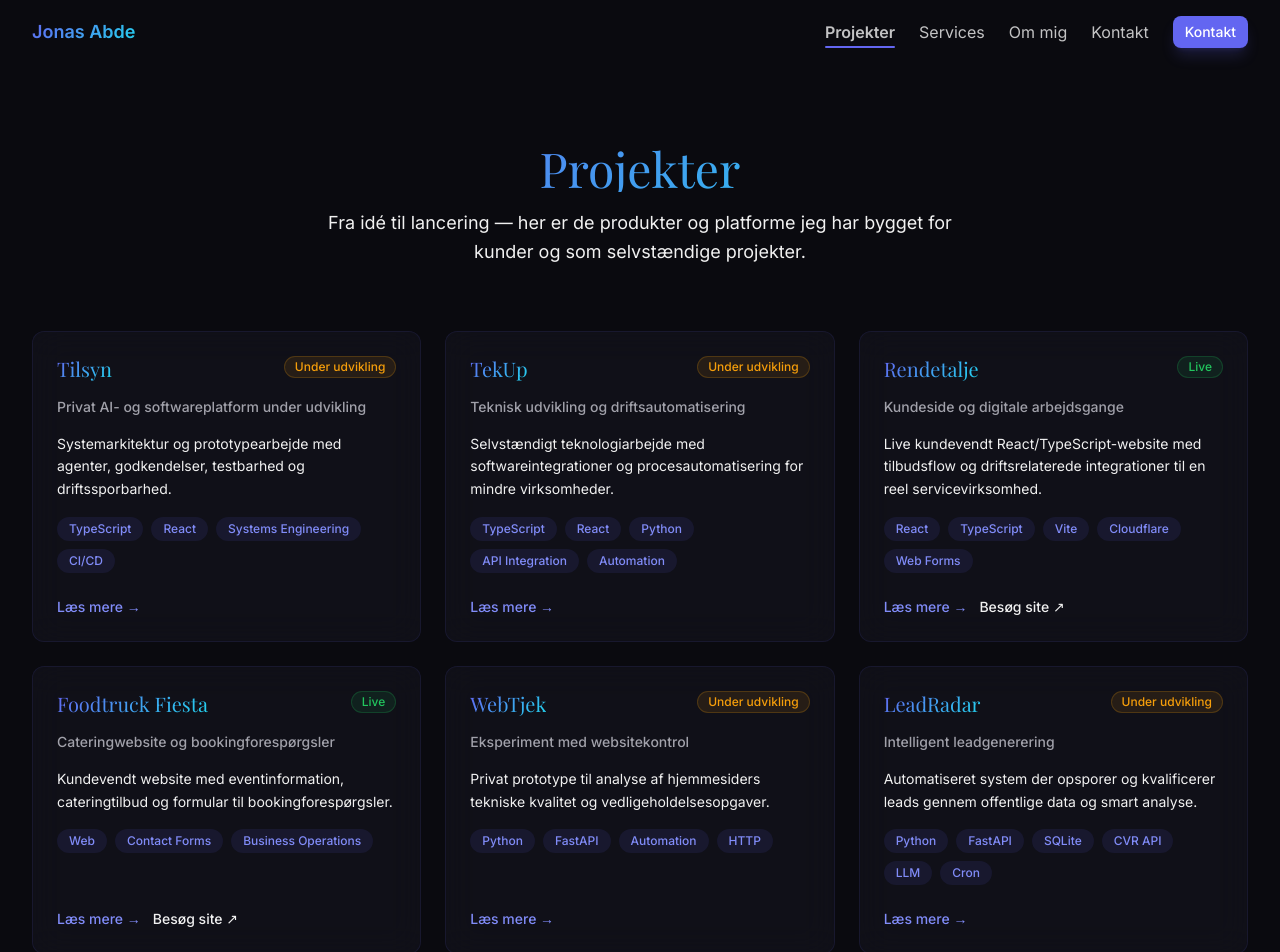
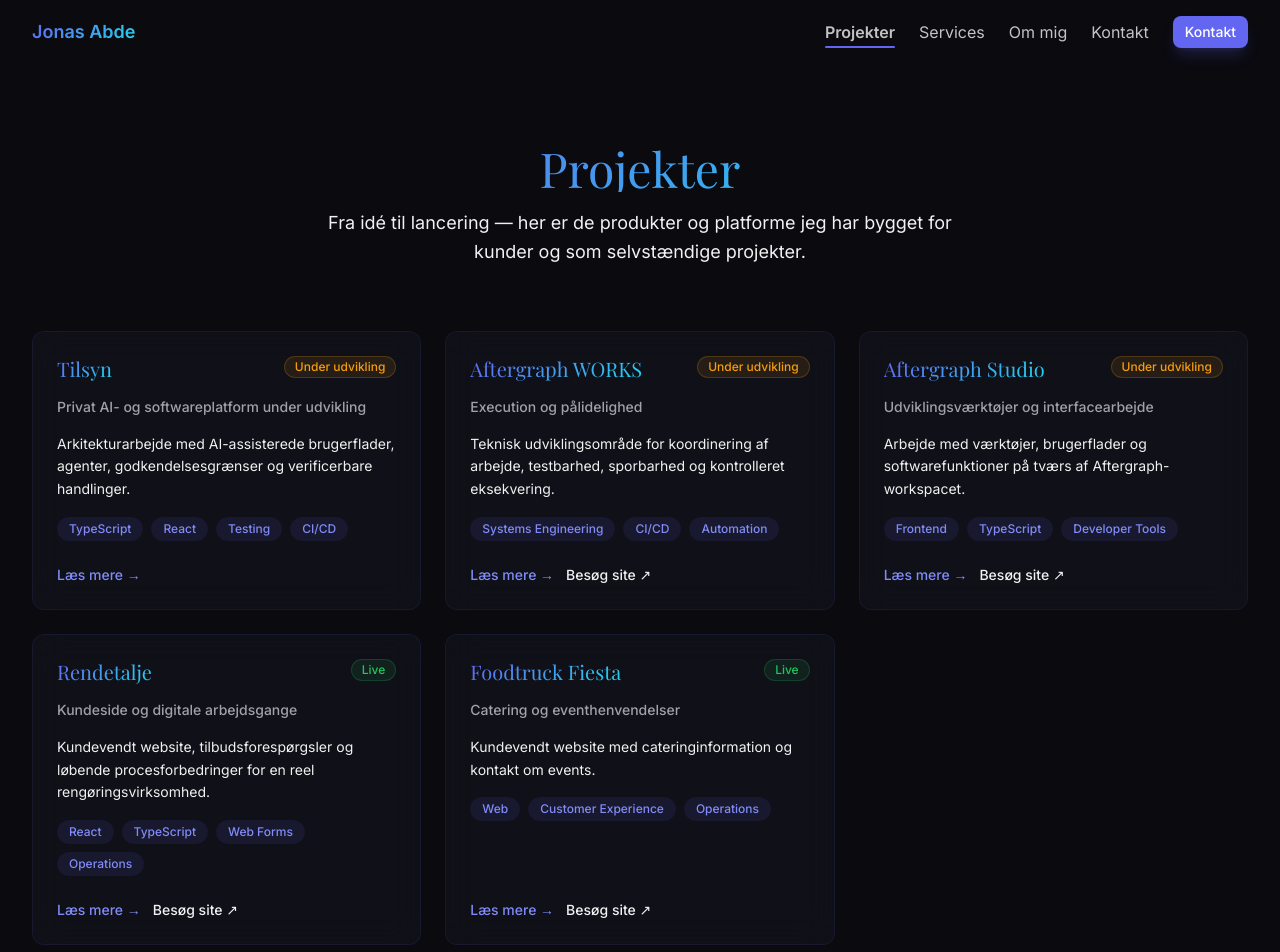
Before and after one commit to JonasAbde/JonasAbde, a React (Vite) app: page /projekter in a window 1280 px wide. Shown: the top 952 px of the page. Built offline with nearby package versions, Linux system fonts and the light colour scheme.

Commit message:
fix(portfolio): remove misleading contact and legacy project claims

```diff
--- a/src/data/projects.ts
+++ b/src/data/projects.ts
@@ -18,21 +18,34 @@ export const projects: Project[] = [
     title: 'Tilsyn',
     slug: 'tilsyn',
     subtitle: 'Privat AI- og softwareplatform under udvikling',
-    description: 'Systemarkitektur og prototypearbejde med agenter, godkendelser, testbarhed og driftssporbarhed.',
-    longDescription: 'Tilsyn er et igangværende privat softwareprojekt med fokus på brugerflader, agent-workflows, sikkerhedsgrænser, test og verificerbare handlinger. Arbejdet er under udvikling, og denne portfolio offentliggør hverken privat kildekode, kundedata eller udokumenterede produktionspåstande.',
-    tech: ['TypeScript', 'React', 'Systems Engineering', 'CI/CD'],
+    description: 'Arkitekturarbejde med AI-assisterede brugerflader, agenter, godkendelsesgrænser og verificerbare handlinger.',
+    longDescription: 'Tilsyn er et privat udviklingsprojekt i Aftergraph. Arbejdet omfatter softwarearkitektur, testdesign, agenter og driftsrelaterede arbejdsgange. Projektet er ikke præsenteret som en offentligt tilgængelig eller fuldt produktionsklar tjeneste. Privat kildekode og kundedata offentliggøres ikke.',
+    tech: ['TypeScript', 'React', 'Testing', 'CI/CD'],
     status: 'development',
     highlight: true,
   },
   {
-    id: 'tekup',
-    title: 'TekUp',
-    slug: 'tekup',
-    subtitle: 'Teknisk udvikling og driftsautomatisering',
-    description: 'Selvstændigt teknologiarbejde med softwareintegrationer og procesautomatisering for mindre virksomheder.',
-    longDescription: 'TekUp er rammen om min udvikling af interne værktøjer, integrationer og målrettede automatiseringsløsninger. De enkelte projekter er på forskellige udviklingsstadier. Dette er ikke en påstand om én færdig, kommerciel SaaS-platform.',
-    tech: ['TypeScript', 'React', 'Python', 'API Integration', 'Automation'],
+    id: 'aftergraph-works',
+    title: 'Aftergraph WORKS',
+    slug: 'aftergraph-works',
+    subtitle: 'Execution og pålidelighed',
+    description: 'Teknisk udviklingsområde for koordinering af arbejde, testbarhed, sporbarhed og kontrolleret eksekvering.',
+    longDescription: 'Aftergraph WORKS samler tekniske idéer og kode omkring arbejdsgange, koordinering og verifikation. Det offentlige repository kan undersøges som kildekode, men denne case lover ikke, at alle planlagte komponenter er deployed eller integrationstestet.',
+    tech: ['Systems Engineering', 'CI/CD', 'Automation'],
     status: 'development',
+    url: 'https://github.com/Aftergraph/works-execution',
+    highlight: true,
+  },
+  {
+    id: 'aftergraph-studio',
+    title: 'Aftergraph Studio',
+    slug: 'aftergraph-studio',
+    subtitle: 'Udviklingsværktøjer og interfacearbejde',
+    description: 'Arbejde med værktøjer, brugerflader og softwarefunktioner på tværs af Aftergraph-workspacet.',
+    longDescription: 'Studio-arbejdet dækker udviklerorienterede brugerflader, værktøjer og integrationer. Kildekoden kan findes i organisationens repository. Projektets modenhed og konkrete releases skal verificeres på en bestemt commit før de citeres som færdige funktioner.',
+    tech: ['Frontend', 'TypeScript', 'Developer Tools'],
+    status: 'development',
+    url: 'https://github.com/Aftergraph/studio',
     highlight: true,
   },
   {
@@ -40,9 +53,9 @@ export const projects: Project[] = [
     title: 'Rendetalje',
     slug: 'rendetalje',
     subtitle: 'Kundeside og digitale arbejdsgange',
-    description: 'Live kundevendt React/TypeScript-website med tilbudsflow og driftsrelaterede integrationer til en reel servicevirksomhed.',
-    longDescription: 'Rendetalje-platformen hjælper kunder med at beskrive deres rengøringsbehov og sende strukturerede forespørgsler. Jeg arbejder med produktkrav, prislogik, frontend, Cloudflare-baserede funktioner og løbende driftsforbedringer. Fuldt booking-, løn- og regnskabssystem er ikke dokumenteret som leveret i denne offentlige case.',
-    tech: ['React', 'TypeScript', 'Vite', 'Cloudflare', 'Web Forms'],
+    description: 'Kundevendt website, tilbudsforespørgsler og løbende procesforbedringer for en reel rengøringsvirksomhed.',
+    longDescription: 'Rendetalje giver praktisk erfaring med produktkrav, kundekontakt, formularer og arbejdsgange i en aktiv servicevirksomhed. Det offentlige website er ikke bevis for et fuldt automatiseret regnskabs-, løn- eller bookingsystem.',
+    tech: ['React', 'TypeScript', 'Web Forms', 'Operations'],
     status: 'live',
     url: 'https://rendetalje.dk',
     highlight: true,
@@ -51,56 +64,12 @@ export const projects: Project[] = [
     id: 'foodtruck-fiesta',
     title: 'Foodtruck Fiesta',
     slug: 'foodtruck-fiesta',
-    subtitle: 'Cateringwebsite og bookingforespørgsler',
-    description: 'Kundevendt website med eventinformation, cateringtilbud og formular til bookingforespørgsler.',
-    longDescription: 'Foodtruck Fiesta viser menuer og cateringkoncepter, håndterer indledende bookingforespørgsler og formidler praktisk eventinformation. Den offentlige side dokumenterer ikke en fuldt integreret betalings- eller reservationsplatform.',
-    tech: ['Web', 'Contact Forms', 'Business Operations'],
+    subtitle: 'Catering og eventhenvendelser',
+    description: 'Kundevendt website med cateringinformation og kontakt om events.',
+    longDescription: 'Foodtruck Fiesta viser information om catering og events og understøtter indledende kundehenvendelser. Denne case påstår ikke, at der er et fuldt integreret betalings- eller reservationssystem.',
+    tech: ['Web', 'Customer Experience', 'Operations'],
     status: 'live',
     url: 'https://foodtruckfiesta.dk',
-    highlight: true,
-  },
-  {
-    id: 'webtjek',
-    title: 'WebTjek',
-    slug: 'webtjek',
-    subtitle: 'Eksperiment med websitekontrol',
-    description: 'Privat prototype til analyse af hjemmesiders tekniske kvalitet og vedligeholdelsesopgaver.',
-    longDescription: 'WebTjek undersøger automatiseret teknisk kvalitetskontrol som links, metadata og fejlrapporter. Projektet er ikke offentligt verificeret som en kontinuerlig produktionstjeneste eller en komplet sikkerhedsscanner.',
-    tech: ['Python', 'FastAPI', 'Automation', 'HTTP'],
-    status: 'development',
-    highlight: false,
-  },
-  {
-    id: 'leadradar',
-    title: 'LeadRadar',
-    slug: 'leadradar',
-    subtitle: 'Intelligent leadgenerering',
-    description: 'Automatiseret system der opsporer og kvalificerer leads gennem offentlige data og smart analyse.',
-    longDescription: 'LeadRadar er et automatiseret leadgenereringssystem der scanner offentlige datakilder, analyserer virksomheder og leverer kvalificerede leads direkte. Designet til SMB\'er der vil vækste uden at bruge timer på manuel research.',
-    tech: ['Python', 'FastAPI', 'SQLite', 'CVR API', 'LLM', 'Cron'],
-    status: 'development',
-    highlight: true,
-  },
-  {
-    id: 'hermes-forge',
-    title: 'Hermes Forge',
-    slug: 'hermes-forge',
-    subtitle: 'Værktøjer til AI-agentintegration',
-    description: 'Udviklingsarbejde omkring CLI, MCP-værktøjer og agent-workflows med offentligt tilgængelige kodeprojekter.',
-    longDescription: 'Hermes Forge-arbejdet undersøger udviklerværktøjer, MCP-integrationer og automatisering. Delprojekter kan undersøges i de offentlige repositories, men fuld platformdrift, eksterne services og produktionsstatus er ikke verificeret af denne portfolio.',
-    tech: ['TypeScript', 'MCP', 'Node.js', 'Automation'],
-    status: 'development',
-    highlight: true,
-  },
-  {
-    id: 'roro-luxury',
-    title: 'Roro Luxury House',
-    slug: 'roro-luxury',
-    subtitle: 'Luksus brand-oplevelse (kommende)',
-    description: 'Premium brand-hjemmeside med booking, e-commerce og medlemsportal for et luksus skønhedshus.',
-    longDescription: 'Roro Luxury House bliver en komplet digital oplevelse for et luksus skønhedshus. Platformen inkluderer booking, e-commerce, medlemsportal og admin-dashboard — alt med et eksklusivt, gennemført design.',
-    tech: ['React', 'TypeScript', 'FastAPI', 'PostgreSQL', 'TailwindCSS', 'Stripe'],
-    status: 'planning',
     highlight: false,
   },
 ]
```
